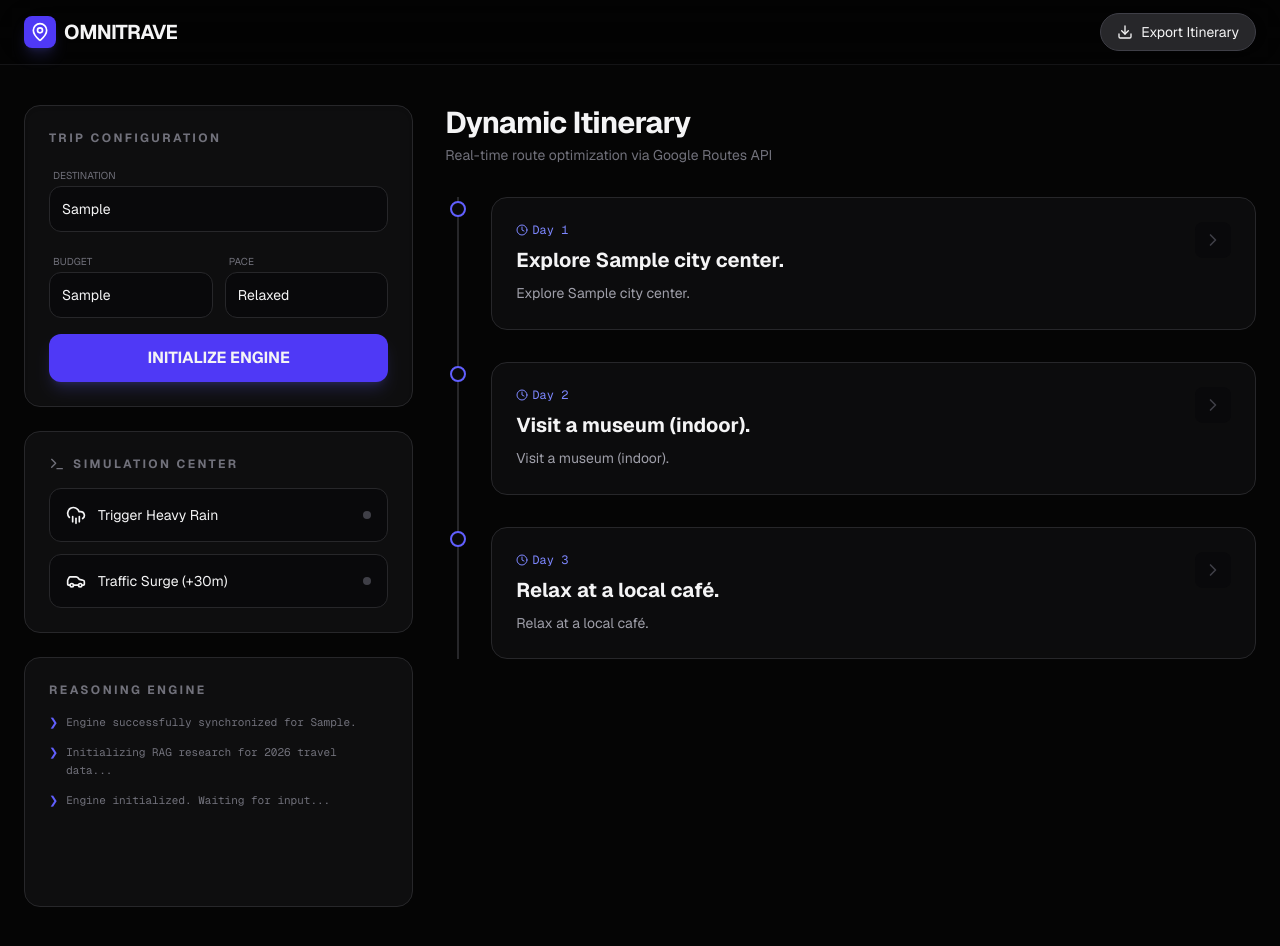
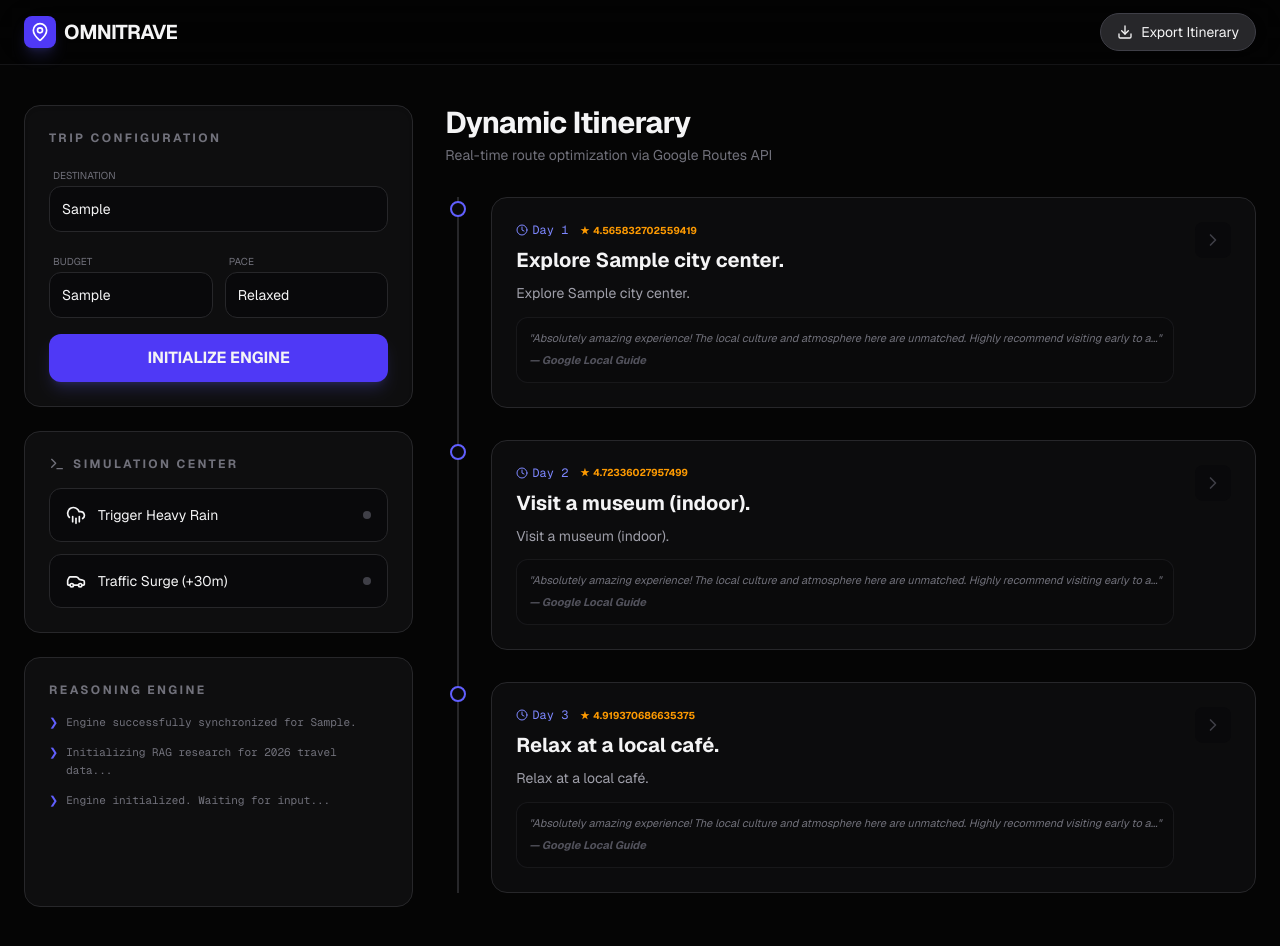
Before and after one commit to SpvDedipya/trailproj1, a Next.js app: page / in a window 1280 px wide. Both pictures are taken after typing "Sample", "Sample" into the empty fields and a click on the button "INITIALIZE ENGINE". Built offline with nearby package versions, Linux system fonts and the light colour scheme; no server answers.

Commit message:
feat: integrate Google Reviews and Star Ratings into UI

```diff
--- a/src/app/page.tsx
+++ b/src/app/page.tsx
@@ -54,7 +54,9 @@ export default function OmniTraveDashboard() {
         description: a.description,
         location: destination,
         isIndoor: a.isIndoor || i % 2 === 0,
-        coordinates: a.coordinates || { lat: 0, lng: 0 }
+        coordinates: a.coordinates || { lat: 0, lng: 0 },
+        rating: 4.5 + (Math.random() * 0.5),
+        topReview: "Absolutely amazing experience! The local culture and atmosphere here are unmatched. Highly recommend visiting early to avoid the crowds."
       }));
 
       setItinerary(activities);
@@ -264,12 +266,25 @@ export default function OmniTraveDashboard() {
                             <span className="text-xs font-mono text-indigo-400 flex items-center gap-1">
                               <Clock className="w-3 h-3" /> {activity.time}
                             </span>
+                            {activity.rating && (
+                              <div className="flex items-center gap-1 text-amber-500 text-[10px] font-bold">
+                                <span>★</span>
+                                <span>{activity.rating}</span>
+                              </div>
+                            )}
                             {activity.isIndoor && isRainMode && (
                               <span className="text-[9px] font-bold bg-indigo-500 text-white px-2 py-0.5 rounded-sm uppercase tracking-wider">Indoor Pivot Active</span>
                             )}
                           </div>
                           <h3 className="text-xl font-bold">{activity.title}</h3>
                           <p className="text-sm text-zinc-400 leading-relaxed">{activity.description}</p>
+
+                          {activity.topReview && (
+                            <div className="mt-3 p-3 bg-zinc-950/50 rounded-xl border border-zinc-800/50 italic text-[11px] text-zinc-500 leading-relaxed">
+                              "{activity.topReview.substring(0, 120)}..."
+                              <div className="mt-1 font-bold text-zinc-600">— Google Local Guide</div>
+                            </div>
+                          )}
                         </div>
                         <button
                           aria-label={`View details for ${activity.title}`}
--- a/src/services/google-services.ts
+++ b/src/services/google-services.ts
@@ -14,7 +14,7 @@ export class GoogleMapsService {
         headers: {
           'Content-Type': 'application/json',
           'X-Goog-Api-Key': this.API_KEY,
-          'X-Goog-FieldMask': 'places.id,places.displayName,places.rating,places.types,places.regularOpeningHours'
+          'X-Goog-FieldMask': 'places.id,places.displayName,places.rating,places.reviews,places.userRatingCount'
         },
         body: JSON.stringify({ textQuery: query })
       });
--- a/src/store/useTripStore.ts
+++ b/src/store/useTripStore.ts
@@ -8,6 +8,8 @@ export interface Activity {
   location: string;
   isIndoor: boolean;
   coordinates: { lat: number; lng: number };
+  rating?: number;
+  topReview?: string;
 }
 
 interface TripState {
```
